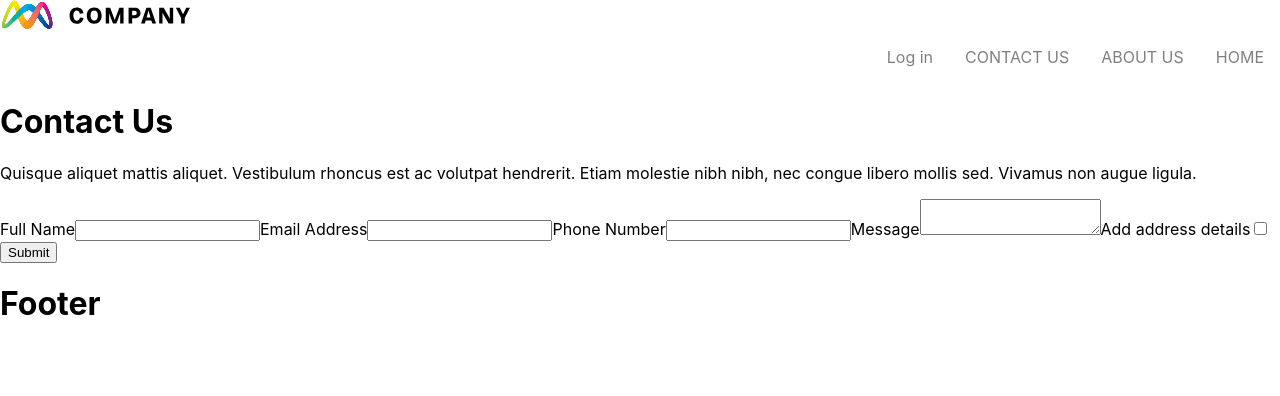
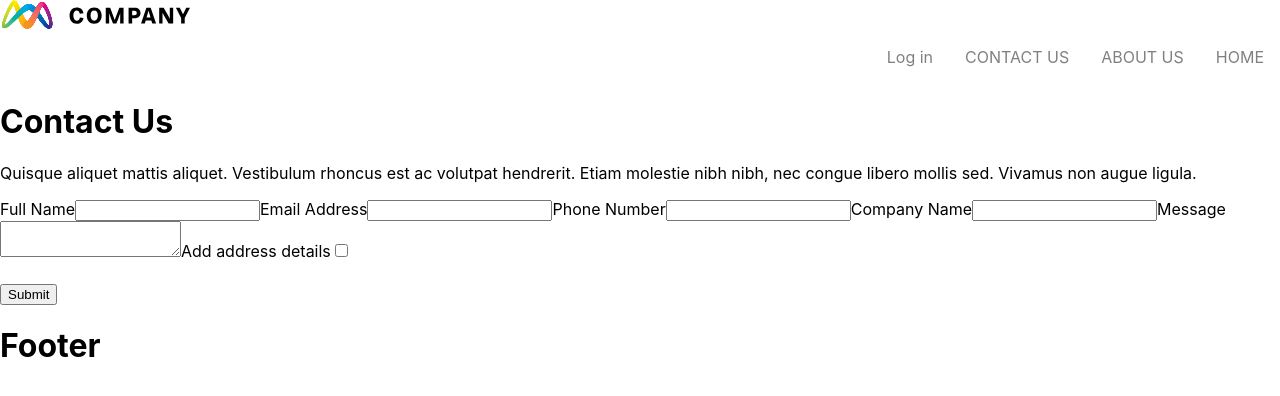
Before and after one commit to dbacall/avamae-tech-test, a React (Create React App) app: page /contact-us in a window 1280 px wide. Shown: the top 396 px of the page. Built offline with nearby package versions, Linux system fonts and the light colour scheme.

Commit message:
feat: add validation error messages to form

```diff
--- a/src/components/ContactUs.js
+++ b/src/components/ContactUs.js
@@ -18,6 +18,7 @@ class ContactUs extends Component {
       StateCounty: "",
       Postcode: "",
       Country: "",
+      errors: "",
     };
   }
 
@@ -42,6 +43,30 @@ class ContactUs extends Component {
     this.props.submitHandler(this.state);
   };
 
+  componentDidUpdate(prevProps, prevState) {
+    if (prevProps.response !== this.props.response) {
+      this.setState({
+        errors:
+          this.props.response.data.Errors.map((error) => error.FieldName).join(
+            ", "
+          ) + " is required!",
+      });
+    }
+  }
+
+  renderErrors = () => {
+    if (this.props.response.length > 0) {
+      if (this.props.response.data.Errors.length > 0) {
+        console.log("here");
+        // console.log(
+        //   this.props.response.data.Errors.map((error) => error.FieldName).join(
+        //     ", "
+        //   ) + "is required!"
+        // );
+      }
+    }
+  };
+
   render() {
     return (
       <div>
@@ -51,6 +76,8 @@ class ContactUs extends Component {
           hendrerit. Etiam molestie nibh nibh, nec congue libero mollis sed.
           Vivamus non augue ligula.
         </p>
+        {this.props.response.length === 0 ||
+        this.props.response.data.Status === "0" ? (
           <form onSubmit={this.submitHandler}>
             <label for="fname">Full Name</label>
             <input
@@ -60,6 +87,7 @@ class ContactUs extends Component {
               onChange={this.onChange}
               value={this.state.FullName}
             />
+            {/* {this.props.response.data.Errors[0].MessageCode} */}
             <label for="fname">Email Address</label>
             <input
               type="text"
@@ -75,6 +103,14 @@ class ContactUs extends Component {
               id="PhoneNumber"
               onChange={this.onChange}
               value={this.state.PhoneNumber}
+            />
+            <label for="fname">Company Name</label>
+            <input
+              type="text"
+              className="input"
+              id="CompanyName"
+              onChange={this.onChange}
+              value={this.state.CompanyName}
             />
             <label for="fname">Message</label>
             <textarea
@@ -142,8 +178,12 @@ class ContactUs extends Component {
                 />
               </>
             ) : null}
+            <h5>{this.state.errors}</h5>
             <input type="submit" value="Submit" />
           </form>
+        ) : this.props.response.data.Status === "1" ? (
+          <h1>Your message has been sent</h1>
+        ) : null}
       </div>
     );
   }
--- a/src/containers/ContactUsContainer.js
+++ b/src/containers/ContactUsContainer.js
@@ -5,29 +5,33 @@ import ContactUsComponent from "../components/ContactUs";
 class ContactUsContainer extends Component {
   constructor(props) {
     super(props);
-    this.state = {};
+    this.state = {
+      response: [],
+    };
   }
 
   submitHandler = (answers) => {
     axios
       .post(
         "https://interview-assessment.api.avamae.co.uk/api/v1/contact-us/submit",
-        {
-          answers,
-        }
+        answers
       )
-      .then(
-        (response) => {
-          console.log(response);
-        },
-        (error) => {
-          console.log(error);
-        }
-      );
+      .then((response) => {
+        console.log(response);
+        this.setState({ response });
+      })
+      .catch((error) => {
+        console.log(error);
+      });
   };
 
   render() {
-    return <ContactUsComponent submitHandler={this.submitHandler} />;
+    return (
+      <ContactUsComponent
+        submitHandler={this.submitHandler}
+        response={this.state.response}
+      />
+    );
   }
 }
 
```
Lines whose indentation alone changed are shown as unchanged.
